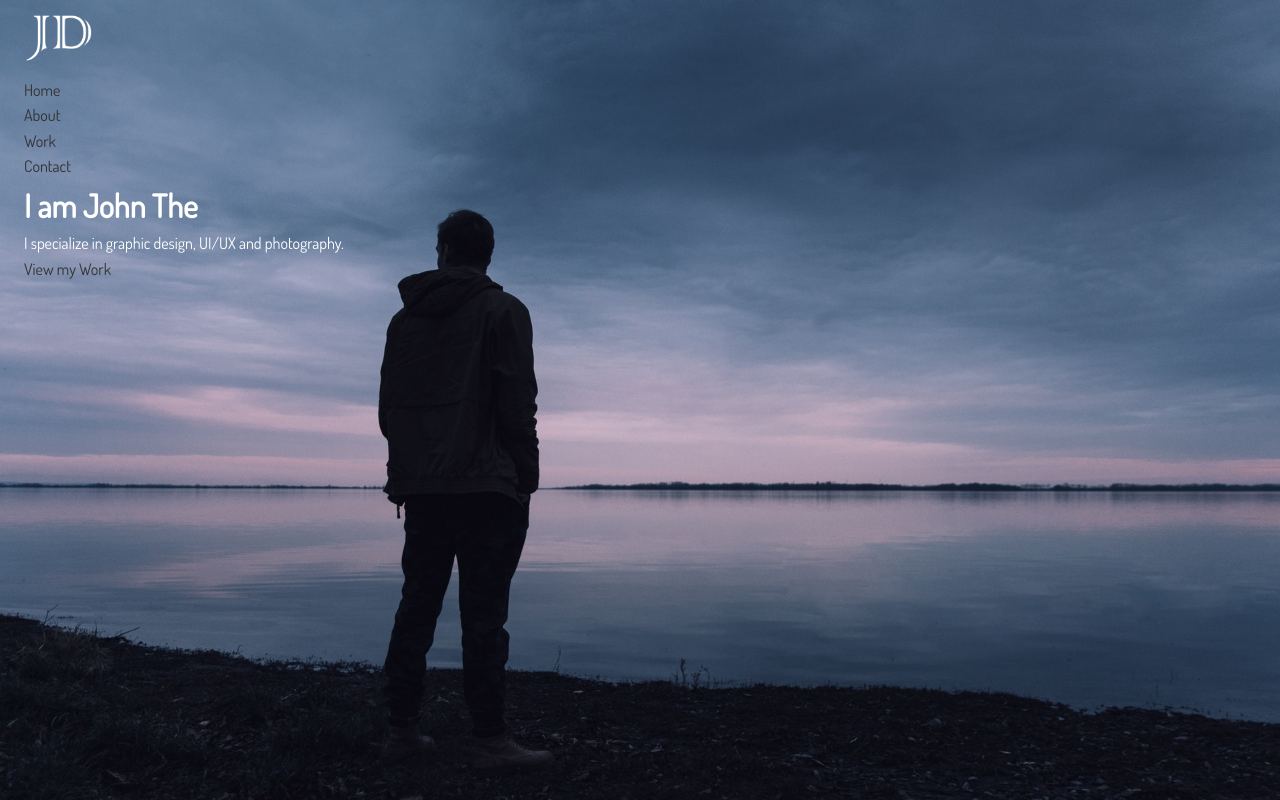
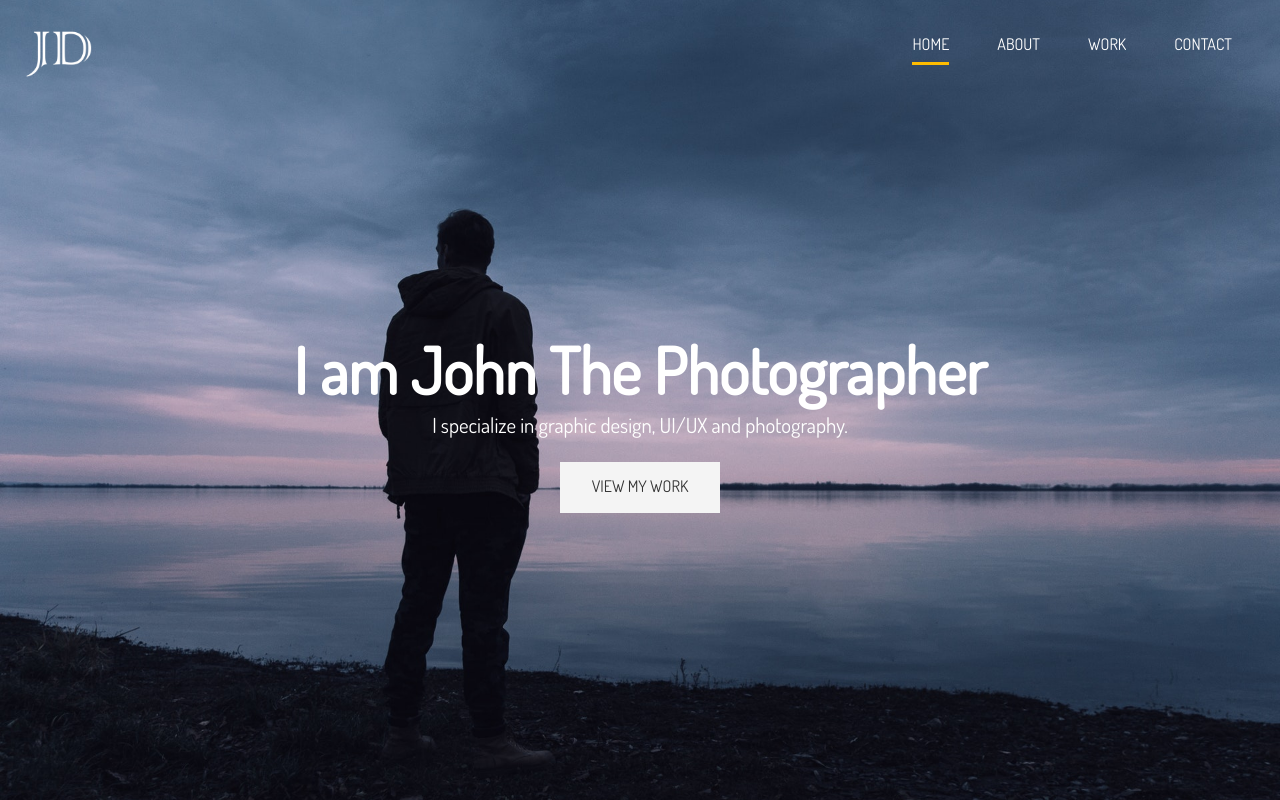
Before and after one commit to NaraeJang/Portfolio-Practice-Website, a website: page dist/index.html in a window 1280 px wide. Drawn offline with Linux system fonts and the light colour scheme.

Commit message:
Update Header and Main Nav

```diff
--- a/scss/_utilities.scss
+++ b/scss/_utilities.scss
@@ -4,3 +4,47 @@
     margin: auto;
     overflow: hidden;
 }
+
+// Buttons
+%btn-shared {
+    display: inline-block;
+    padding: 0.8rem 2rem;
+    transition: all .5s ease-in-out;
+    border: none;
+    cursor: pointer;
+}
+
+.btn {
+    &-main {
+        @extend %btn-shared;
+        color: #333;
+        background-color: $main-color;
+    }
+
+    &-light {
+        @extend %btn-shared;
+        color: #333;
+        background-color: $light-color;
+    }
+
+    &-dark {
+        @extend %btn-shared;
+        color: #f4f4f4;
+        background-color: $dark-color;
+    }
+}
+
+button[class^='btn-']:hover,
+a[class^='btn-']:hover,
+input[class^='btn-']:hover {
+    background-color: $main-color;
+}
+
+.lead {
+    font-size: 1.3rem;
+    margin-bottom: 1.2rem;
+}
+
+.text-center {
+    text-align: center;
+}
--- a/scss/main.scss
+++ b/scss/main.scss
@@ -37,17 +37,60 @@ img {
 }
 
 // Main Nav
+#main-nav {
+    display: flex;
+    justify-content: space-between;
+    padding-top: 1rem;
+}
+
+ul {
+    display: flex;
+}
+
+li {
+    padding: 1rem 1.5rem;
+}
+
+a {
+    text-decoration: none;
+    color: #fff;
+    text-transform: uppercase;
+    border-bottom: 3px transparent solid;
+    padding-bottom: .5rem;
+    transition: border-color .5s;
+
+    &:hover {
+        border-color: $medium-color;
+    }
+
+    &.current {
+        border-color: $main-color;
+    }
+}
 
 // Header
 #header {
+
+    // Header Home
     &-home {
         background: $bg-image no-repeat center right / cover;
         height: 100vh;
         height: 100dvh;
         color: #fff;
+
+        // Header Content
+        .header-content {
+            text-align: center;
+            padding-top: 20%;
+
+            h1 {
+                font-size: 4rem;
+                line-height: 1.2;
+            }
+        }
     }
 
+    // Header Inner
     &-inner {
-
     }
 }
```
Also changed, not shown: dist/css/main.css, dist/index.html.
